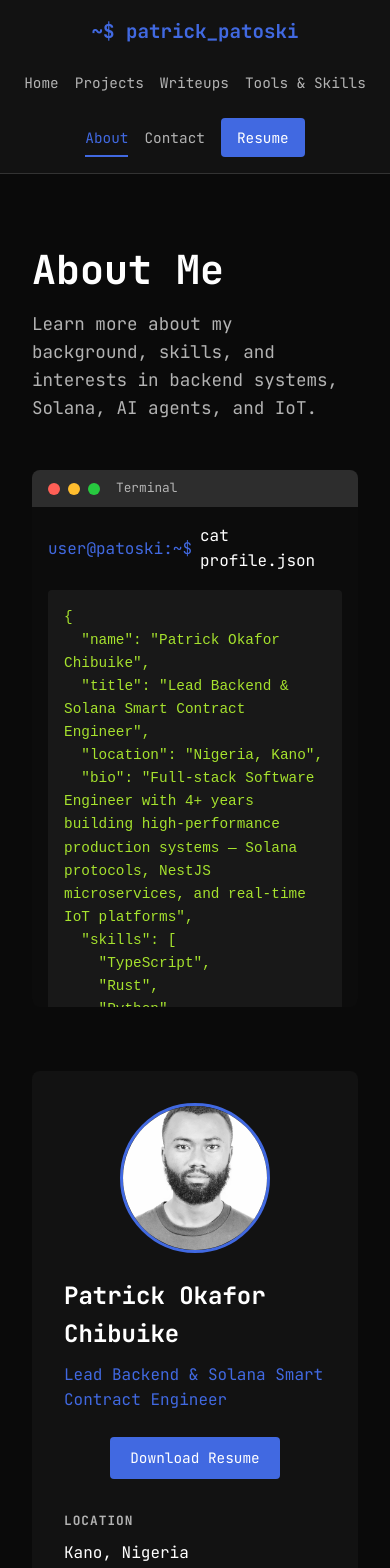
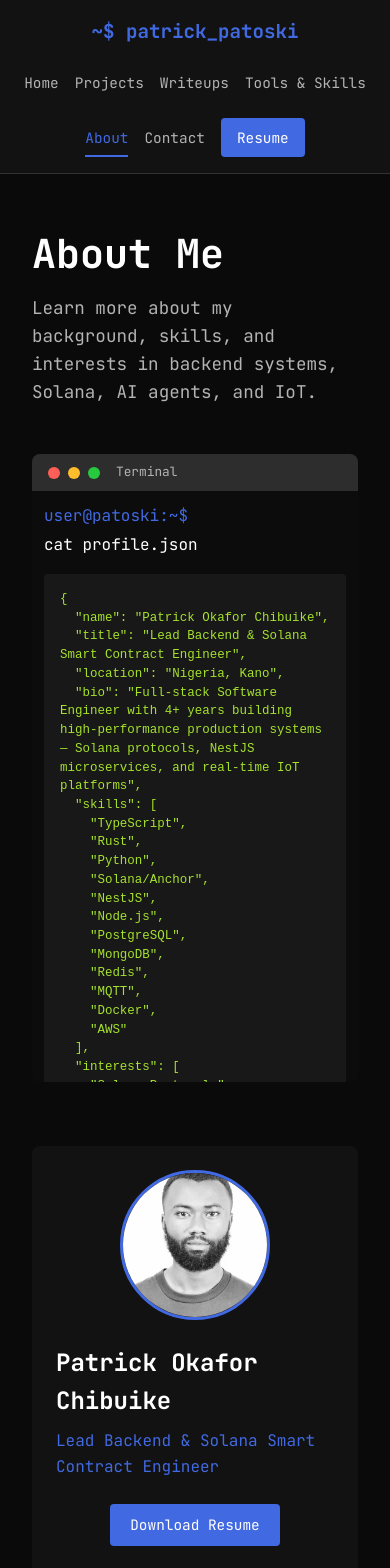
Before and after one commit to Patoski-patoski/patrick_patoski, a React (Vite) app: page /about in a window 390 px wide. Shown: the top 1568 px of the page. Built offline with nearby package versions, Linux system fonts and the light colour scheme.

Commit message:
Normalize package-lock with npm 11 and fix About terminal overlap on mobile
- Regenerate lockfile metadata (devOptional -> dev flags) for consistent installs
- Wrap terminal outputs (pre-wrap/break-word), flexible terminal line, responsive terminal height and font

```diff
--- a/src/styles/About.css
+++ b/src/styles/About.css
@@ -148,11 +148,15 @@
     margin-bottom: 1rem;
     display: flex;
     align-items: center;
+    flex-wrap: wrap;
+    gap: 0.25rem;
 }
 
 .terminal-prompt {
     color: var(--accent-primary);
     margin-right: 0.5rem;
+    white-space: nowrap;
+    flex-shrink: 0;
 }
 
 .terminal-cursor {
@@ -187,6 +191,16 @@
     color: #a6e22e;
     font-size: 0.9rem;
     white-space: pre-wrap;
+    word-break: break-word;
+    overflow-wrap: anywhere;
+}
+
+.terminal-ls-output,
+.terminal-certifications {
+    font-size: 0.9rem;
+    white-space: pre-wrap;
+    word-break: break-word;
+    overflow-wrap: anywhere;
 }
 
 @media (max-width: 992px) {
@@ -203,3 +217,26 @@
         margin-bottom: 2rem;
     }
 }
+
+@media (max-width: 768px) {
+    .about-container {
+        padding: 1rem 0;
+    }
+
+    .terminal-body {
+        height: auto;
+        max-height: 70vh;
+        padding: 0.75rem;
+    }
+
+    .json-output,
+    .terminal-ls-output,
+    .terminal-certifications {
+        font-size: 0.78rem;
+        line-height: 1.5;
+    }
+
+    .profile-section {
+        padding: 1.5rem;
+    }
+}
```
Also changed, not shown: 1 other file (tests, documents, lock files or other folders).
